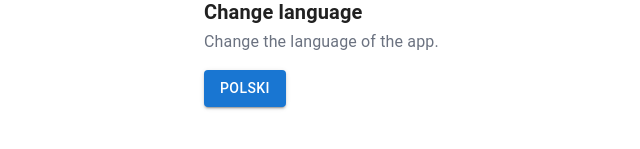
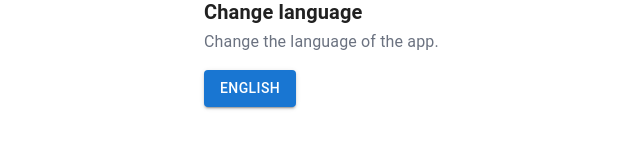
Before and after one commit to rejnowicz281/schedule, a React (Vite) app: page /settings in a window 1280 px wide. Shown: the part 303-452 px from the top of the page, without its empty margins (14-654 px from the left). Built offline with nearby package versions, Linux system fonts and the light colour scheme; no server answers; sample sign-in values are in the browser's storage.

Commit message:
Fix localization issue

```diff
--- a/src/components/general/change-language-button.tsx
+++ b/src/components/general/change-language-button.tsx
@@ -5,8 +5,8 @@ export default function ChangeLanguageButton() {
     const { i18n } = useTranslation();
 
     return (
-        <Button variant="contained" onClick={() => i18n.changeLanguage(i18n.language === "en" ? "pl" : "en")}>
-            {i18n.language === "en" ? "English" : "Polski"}
+        <Button variant="contained" onClick={() => i18n.changeLanguage(i18n.language === "en-US" ? "pl-PL" : "en-US")}>
+            {i18n.language === "en-US" ? "English" : "Polski"}
         </Button>
     );
 }
```
